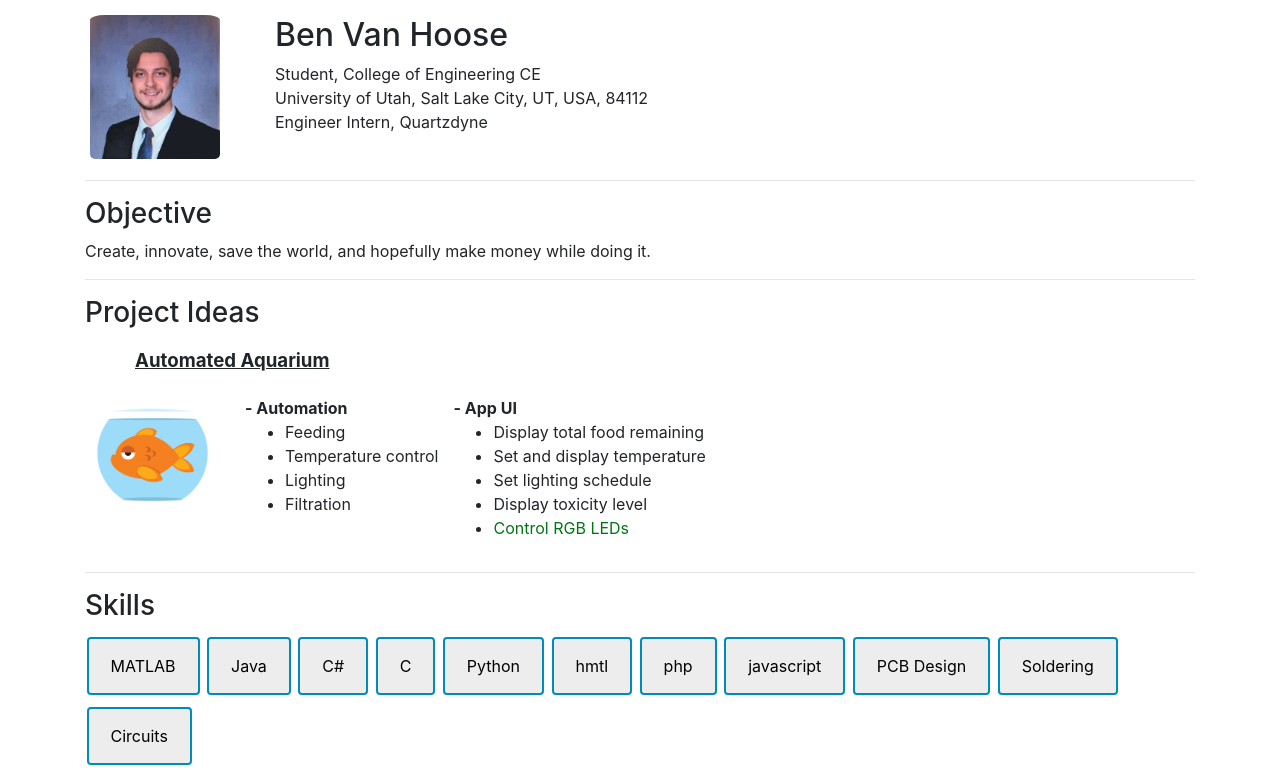
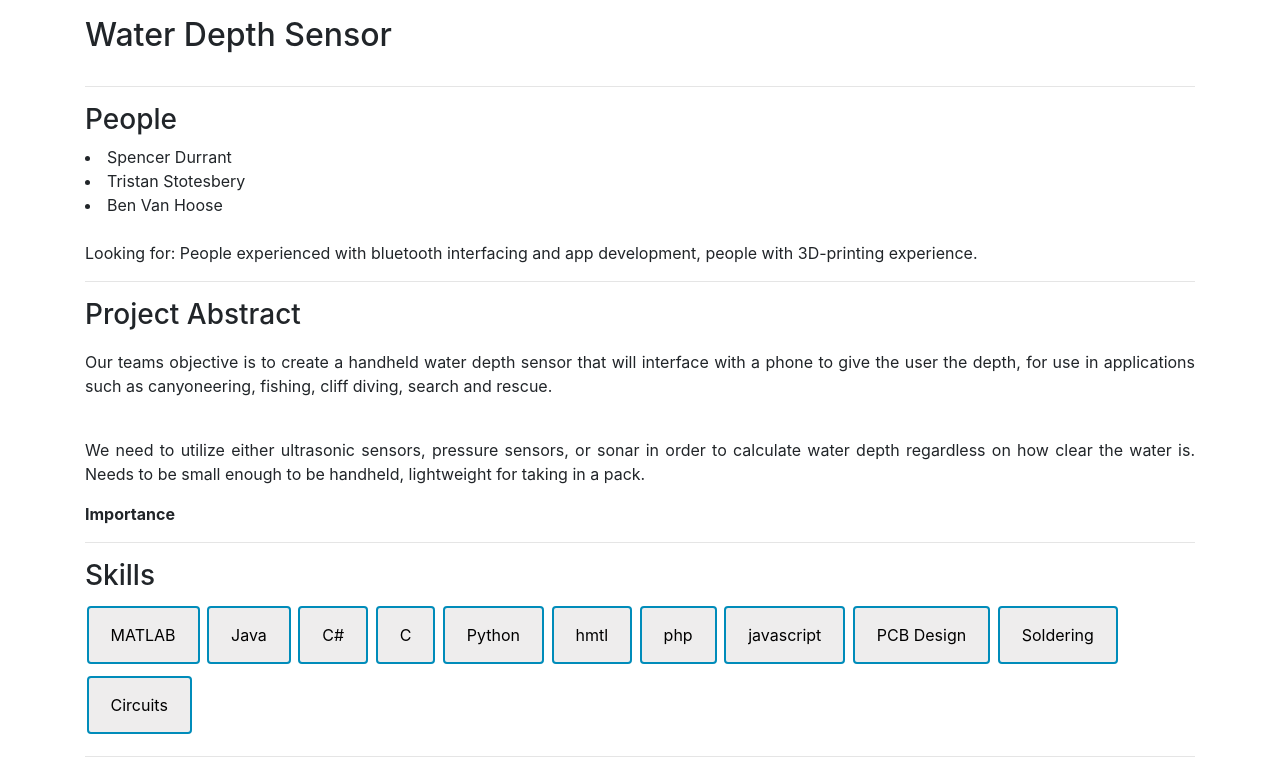
Before and after one commit to bvanhoose14/WaterDepthSensor, a plain HTML site: page index.html in a window 1280 px wide. Shown: the top 770 px of the page. Drawn offline with Linux system fonts and the light colour scheme.

Commit message:
Update index.html

```diff
--- a/index.html
+++ b/index.html
@@ -75,59 +75,36 @@
 
 <div class="row">
 
-  <div class="col-md-2 col-sm-2 vertical-align">
-    <p>
-    <div style="max-width: 130px; text-align: center;">
-      <img src="images/Ben_Profile_edit.jpg" style="width: 100%; padding-top: 10px;">
-    </div>
-    </p>
-  </div>
+
 
   <div class="col-md-8 col-sm-8">
-    <p><h2>Ben Van Hoose</h2>
-    Student, College of Engineering CE<br>
-    University of Utah, Salt Lake City, UT, USA, 84112<br>
-    Engineer Intern, Quartzdyne
+    <p><h2>Water Depth Sensor</h2>
     </p>
   </div>
 
 </div>
 <hr>
 
-<h3>Objective</h3>
-<p>Create, innovate, save the world, and hopefully make money while doing it.</p>
+<h3>People</h3>
+<li>Spencer Durrant</li>
+<li>Tristan Stotesbery</li>
+<li>Ben Van Hoose</li><br>
+<p>Looking for: People experienced with bluetooth interfacing and
+app development, people with 3D-printing experience.</p>
 <hr>
 
-<h3 style="padding-bottom: 10px;">Project Ideas</h3>
-	<dl>
-		<div style="margin-left: 50px">
-		<dt style="font-size:14pt; text-decoration: underline; padding-bottom: 5px;">Automated Aquarium </dt>
-		</div>
-	</dl>
-	<div>
-		<img class="gif" src="images/fish.gif" style="width: 150px;">
-	</div>
-	<div class="row">
-		<div class="column" style="padding-right: 15px;">
-			<dt>- Automation</dt>
-			<ul>
-				  <li>Feeding</li>
-				  <li>Temperature control</li>
-				  <li>Lighting</li>
-				  <li>Filtration</li>
-				</ul>
-		</div>
-		<div class="column">
-			<dt>- App UI</dt>
-			<ul>
-				<li>Display total food remaining</li>
-				  <li>Set and display temperature</li>
-				  <li>Set lighting schedule</li>
-				  <li>Display toxicity level</li>
-				  <li><p class="rgb">Control RGB LEDs</p></li>
-			</ul>
-		</div>
-	</div>
+<h3 style="padding-bottom: 10px;">Project Abstract</h3>
+	<p>Our teams objective is to create a handheld water depth sensor
+	that will interface with a phone to give the user the depth,
+	for use in applications such as canyoneering, fishing,
+	cliff diving, search and rescue.</p><br>
+	<p>We need to utilize either ultrasonic sensors, pressure
+	sensors, or sonar in order to calculate water depth regardless
+	on how clear the water is. Needs to be small enough to be handheld,
+	lightweight for taking in a pack.</P>
+
+	<p><b>Importance</b></p>
+
 <hr>
 
 <h3>Skills</h3>
```
